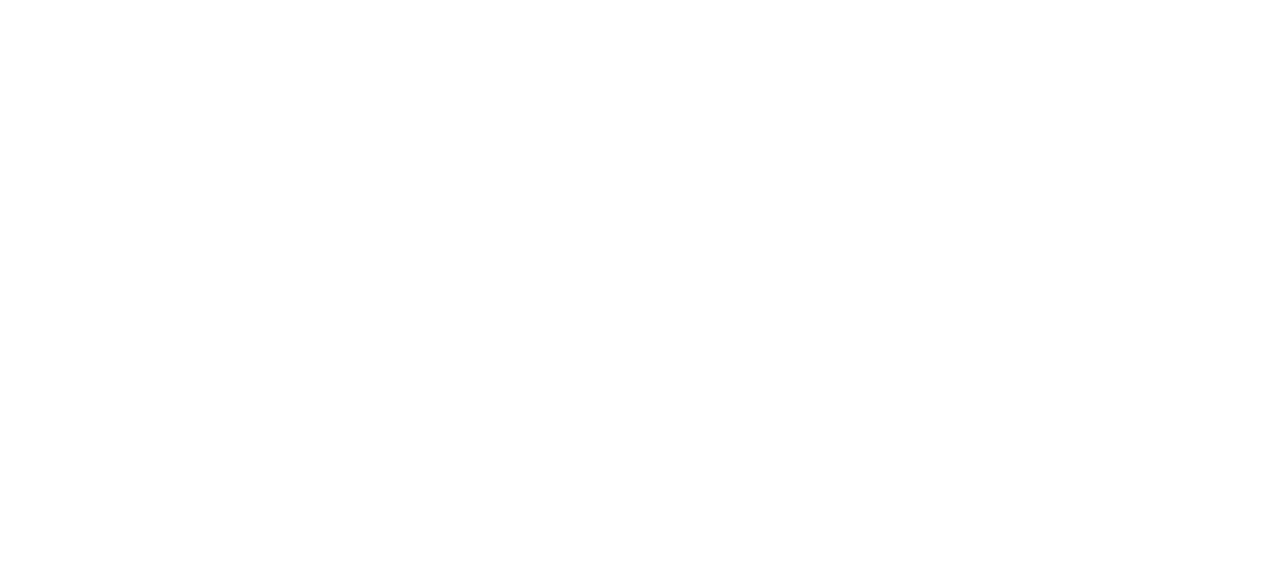
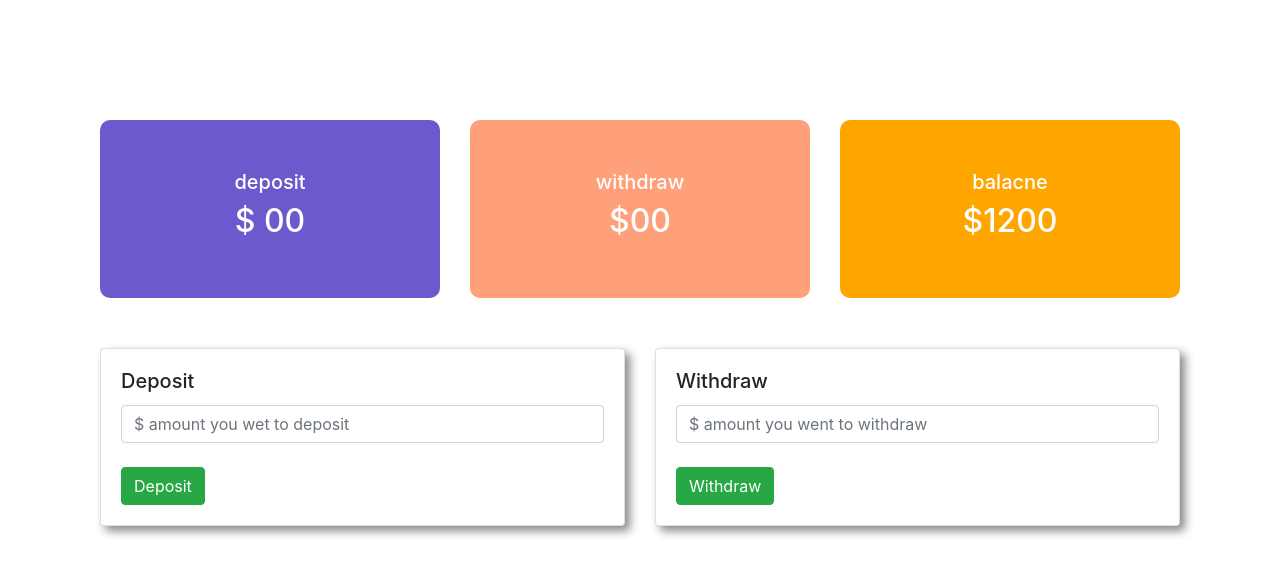
Before and after one commit to jewelran/fun-bank, a plain HTML site: page index.html in a window 1280 px wide. Both pictures are taken after a click on the button "Enter". Drawn offline with nearby package versions, Linux system fonts and the light colour scheme.

Commit message:
script  add

```diff
--- a/index.html
+++ b/index.html
@@ -21,9 +21,51 @@
             <button id="login" class=" btn btn-secondary">Enter</button>
         </div>
     </div>
-
+<!-- transition  card -->
     <div id="transition_area">
-
+       <div class="row">
+           <div class="col-md-4">
+               <div class="deposit status">
+                <h5>deposit</h5>
+                <h2>$ <span id="currentDiposit" >00</span></h2>
+               </div>
+           </div>
+           <div class="col-md-4">
+               <div class="withdraw status">
+                <h5>withdraw</h5>
+                <h2>$00</h2>
+               </div>
+           </div>
+           <div class="col-md-4">
+               <div class="balance status">
+                <h5>balacne</h5>
+                <h2>$1200</h2>
+               </div>
+           </div>
+       </div>
+    <!-- transition controler -->
+       <div class="row">
+        <div class="col-md-6 " >
+          <div class="card col_1">
+            <div class="card-body">
+              <h5 class="card-title">Deposit</h5>
+              <input type="text" class="form-control" id="depositAmount" placeholder="$ amount you wet to deposit">
+              <br>
+              <a href="#" id="adddeposit" class="btn btn-success">Deposit</a>
+            </div>
+          </div>
+        </div>
+        <div class="col-md-6 ">
+          <div class="card col_2">
+            <div class="card-body">
+              <h5 class="card-title">Withdraw</h5>
+              <input type="text" class="form-control" id="" placeholder="$ amount you went to withdraw">
+              <br>
+              <a href="#" class="btn btn-success">Withdraw</a>
+            </div>
+          </div>
+        </div>
+      </div>
     </div>
 
 
@@ -38,7 +80,19 @@
 
         })
 
+//   deposit event handler--------
+        const deposteBtn = document.getElementById("adddeposit");
+        deposteBtn.addEventListener("click", function(){
+            const  depositAmount = document.getElementById("depositAmount").value;
+         const depositNumber = parseFloat("depositAmount");
 
+         const currentValue = document.getElementById("currentDiposit").innerText;
+         const correntNumber = parseFloat("currentValue");
+         const   totalDeposit = depositNumber + correntNumber;
+
+         document.getElementById("currentDiposit").innerText = totalDeposit;
+
+        })
 </script>
 
 
--- a/style.css
+++ b/style.css
@@ -13,3 +13,25 @@
 #transition_area{
     display: none;
 }
+.deposit{
+    color: white;
+    background-color: slateblue;
+}
+.withdraw{
+    color: white;
+    background-color: lightsalmon;
+}
+.balance{
+    color: white;
+    background-color: orange;
+}
+.status{
+    margin: 20px 0px;
+    padding: 50px  50px;
+    border-radius: 10px;
+    text-align: center;
+}
+.col_1,.col_2{
+    margin-top: 30px;
+    box-shadow: 5px 5px 10px #888888;
+}
```
